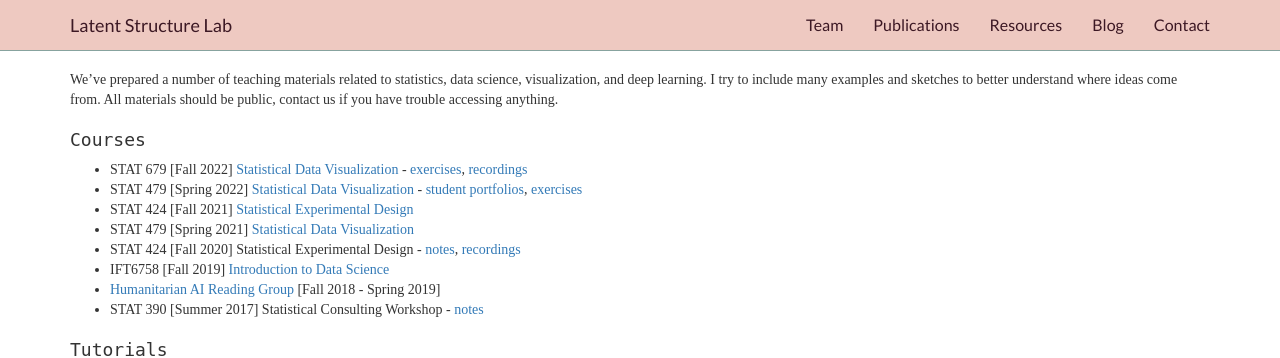
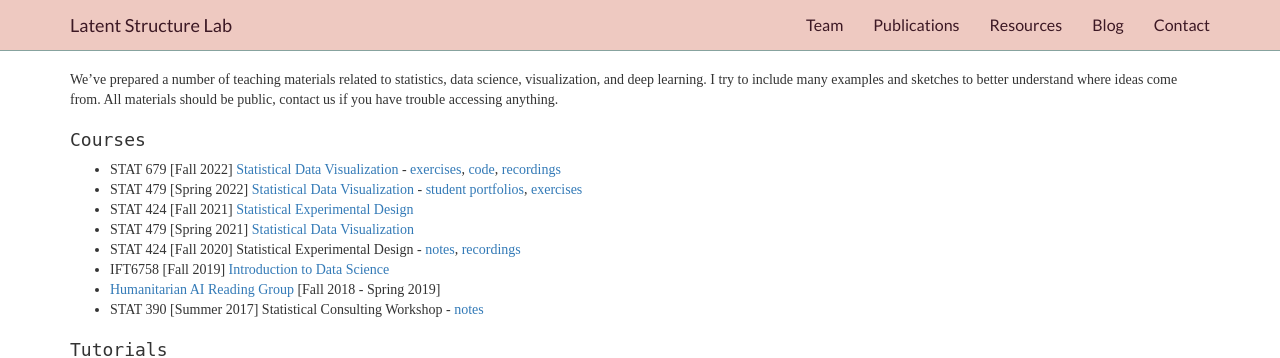
Before and after one commit to krisrs1128/LSLab, a Jekyll site: the page built from _includes/teaching.md, in a window 1280 px wide. Shown: the top 358 px of the page. Built offline with Jekyll 4.4.1, drawn with Linux system fonts in a browser that asks for light colours.

Commit message:
update teaching notes

```diff
--- a/_includes/teaching.md
+++ b/_includes/teaching.md
@@ -12,7 +12,7 @@
 
 ### Courses
 
-* STAT 679 [Fall 2022] [Statistical Data Visualization](https://krisrs1128.github.io/stat679_notes/) - [exercises](https://github.com/krisrs1128/stat679_code/raw/main/exercises/exercises.pdf), [recordings](https://www.youtube.com/playlist?list=PLhax_7Mawcfk1GEl_vOg7cE_vtRTsqMWw)
+* STAT 679 [Fall 2022] [Statistical Data Visualization](https://krisrs1128.github.io/stat679_notes/) - [exercises](https://github.com/krisrs1128/stat679_code/raw/main/exercises/exercises.pdf), [code](https://github.com/krisrs1128/stat679_code), [recordings](https://www.youtube.com/playlist?list=PLhax_7Mawcfk1GEl_vOg7cE_vtRTsqMWw)
 * STAT 479 [Spring 2022] [Statistical Data Visualization](https://github.com/krisrs1128/stat479_s22/) - [student portfolios](https://krisrs1128.github.io/portfolio_site_s22/), [exercises](https://github.com/krisrs1128/stat479_s22/blob/main/exercises/exercises.pdf)
 * STAT 424 [Fall 2021] [Statistical Experimental Design](https://krisrs1128.github.io/stat424_f21/)
 * STAT 479 [Spring 2021] [Statistical Data Visualization](https://krisrs1128.github.io/stat479/)
```
